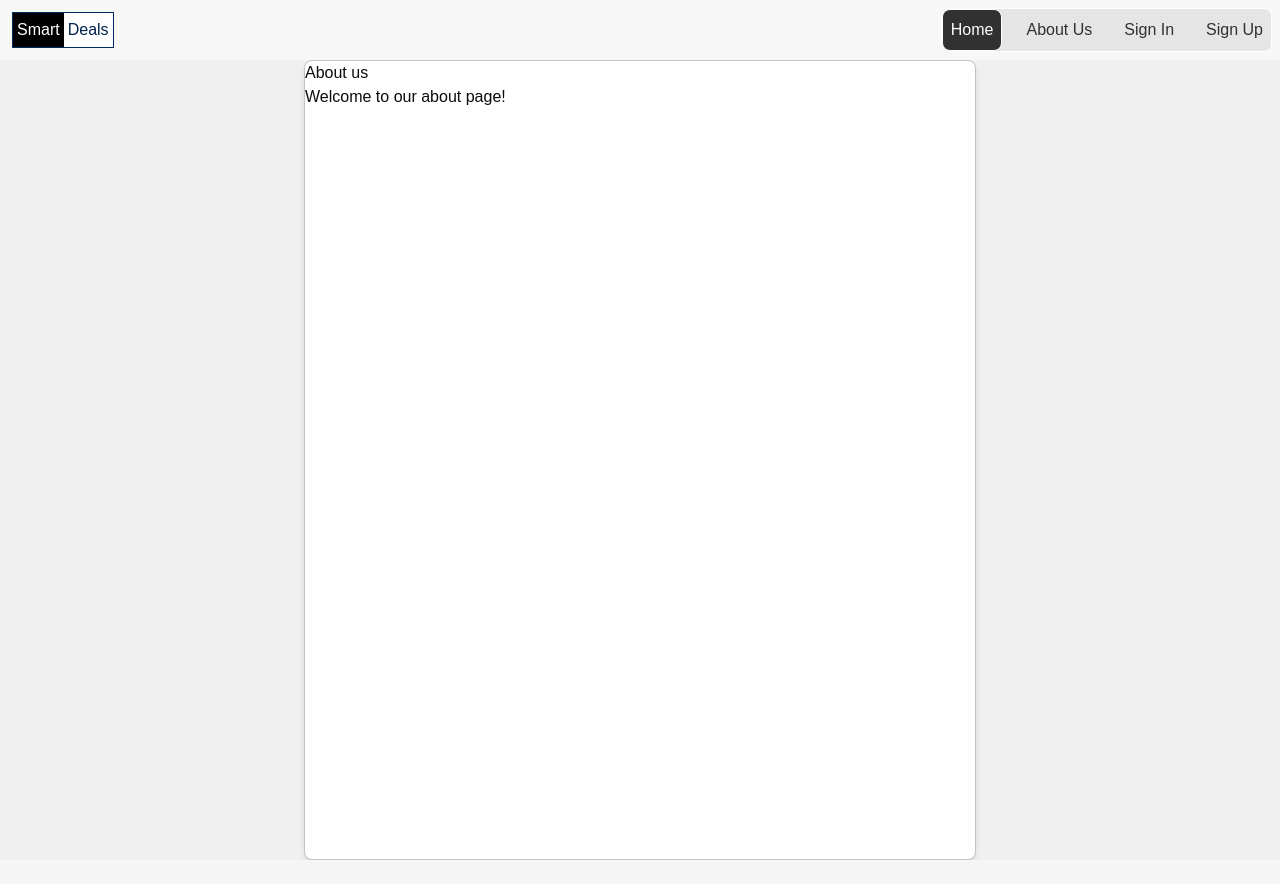
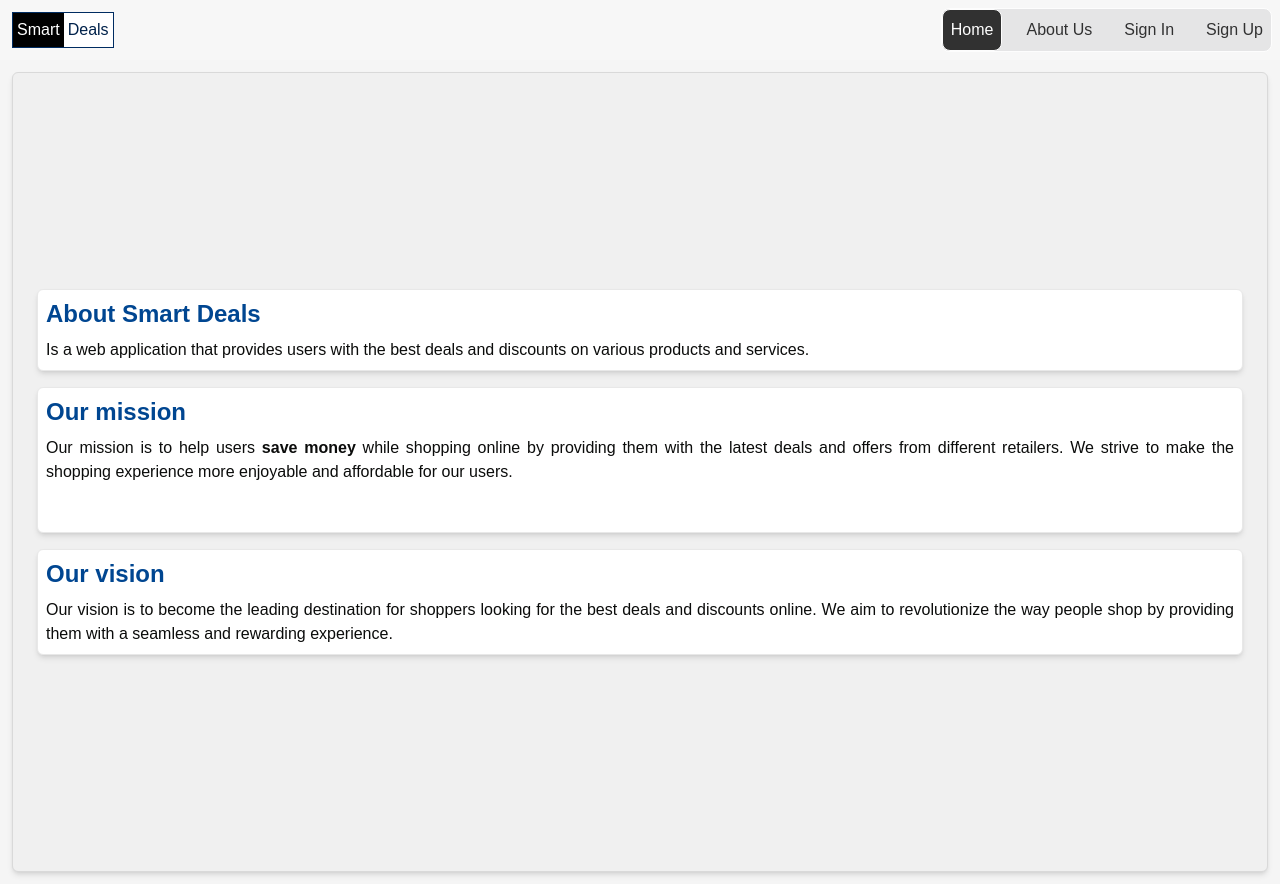
Before and after one commit to Mjos12002/smartdeals-ui, a Next.js app: page /about in a window 1280 px wide. Before the commit the page ends 860 px from the top, so only its background shows below. Built offline with nearby package versions, Linux system fonts and the light colour scheme; no server answers.

Commit message:
Added contents on the about us

```diff
--- a/app/about/page.tsx
+++ b/app/about/page.tsx
@@ -1,11 +1,35 @@
 // About is used to display the about page of the application.
-export default function About(){
+export default function About() {
     return (
-        <div className="h-screen overflow-y-scroll flex justify-center items-center bg-[#F0F0F0] p-2">
-            <div className="bg-white w-full max-w-2xl h-screen rounded-lg shadow-md border border-[#C6C3C3]">
-                <h2>About us</h2>
-                <p>Welcome to our about page!</p>
+        <div className="overflow-y-scroll m-3 bg-[#F0F0F0] h-screen flex flex-col gap-4 justify-center border border-[#D9D9D9] lg:shadow-md lg:rounded-md p-2 lg:p-6">
+
+            <div className="flex flex-col bg-white p-2 rounded-md border border-[#E8E8E8] shadow-md">
+                <p className="font-bold text-2xl text-[#004691] pb-2">
+                    About Smart Deals
+                </p>
+                <p className="text-justify">
+                    Is a web application that provides users with the best deals and discounts on various products and services.
+                </p>
             </div>
+
+            <div className="flex flex-col bg-white p-2 rounded-md border border-[#E8E8E8] shadow-md">
+                <p className="font-bold text-2xl text-[#004691] pb-2">
+                    Our mission
+                </p>
+                <p className="text-justify pb-10">
+                    Our mission is to help users <span className="font-bold">save money</span> while shopping online by providing them with the latest deals and offers from different retailers. We strive to make the shopping experience more enjoyable and affordable for our users.
+                </p>
+            </div>
+
+            <div className="flex flex-col bg-white p-2 rounded-md border border-[#E8E8E8] shadow-md">
+                <p className="font-bold text-2xl text-[#004691] pb-2">
+                    Our vision
+                </p>
+                <p className="text-justify">
+                    Our vision is to become the leading destination for shoppers looking for the best deals and discounts online. We aim to revolutionize the way people shop by providing them with a seamless and rewarding experience.
+                </p>
+            </div>
+
         </div>
     )
 }
```
